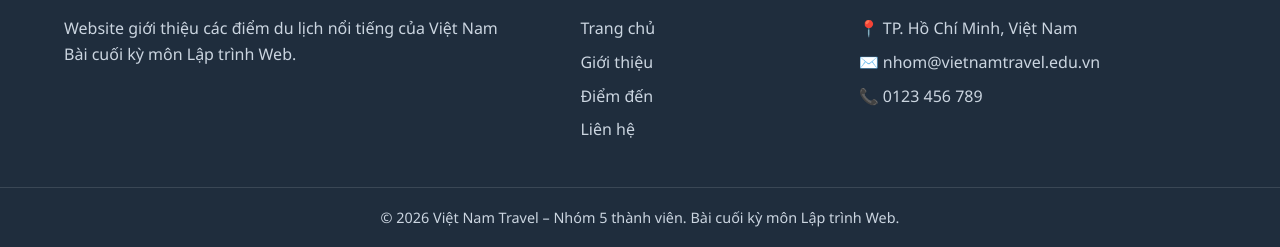
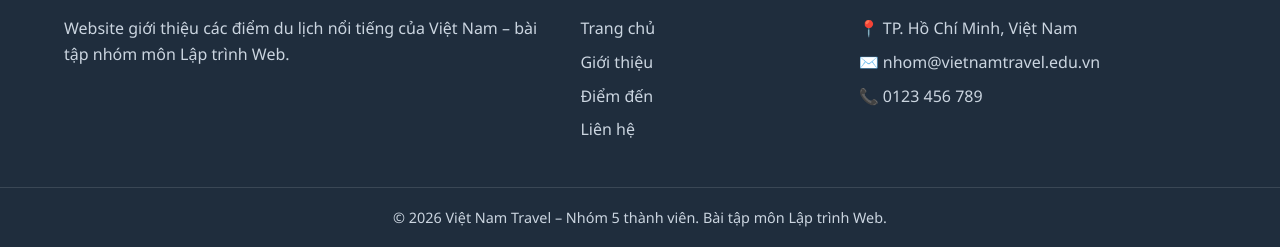
Before and after one commit to Dtv127/travel-tour-project, a plain HTML site: page web-project/contact.html in a window 1280 px wide. Shown: the part 1197-1444 px from the top of the page. Drawn offline with nearby package versions, Linux system fonts and the light colour scheme.

Commit message:
chỉnh sửa xong

```diff
--- a/web-project/contact.html
+++ b/web-project/contact.html
@@ -9,7 +9,8 @@
 </head>
 <body>
 
-<!-- ========== NAVBAR ========== -->
+
+ <!-- ========== NAVBAR ========== -->
  <header class="navbar">
    <div class="container nav-inner">
      <a href="index.html" class="logo">🌏 Việt Nam <span>Travel</span></a>
@@ -22,12 +23,12 @@
          <li><a href="products.html">Điểm đến</a></li>
          <li><a href="contact.html" class="active">Liên hệ</a></li>
        </ul>
-     </av>
+     </nav>
    </div>
  </header>
 
 
-<!-- ========== TIÊU ĐỀ TRANG ========== -->
+ <!-- ========== TIÊU ĐỀ TRANG ========== -->
  <section class="page-hero">
    <h1>Liên hệ &amp; Tài khoản</h1>
    <p>Gửi góp ý cho nhóm hoặc quản lý tài khoản của bạn</p>
@@ -38,6 +39,7 @@
  <main class="section">
    <div class="container contact-grid">
 
+
      <!-- Cột trái: Liên hệ / Góp ý -->
      <div class="panel">
        <h3>✉️ Liên hệ / Góp ý</h3>
@@ -46,6 +48,7 @@
          <li>✉️ nhom@vietnamtravel.edu.vn</li>
          <li>📞 0123 456 789</li>
        </ul>
+
 
        <form id="form-feedback" novalidate>
          <div class="form-group">
@@ -65,16 +68,19 @@
        </form>
      </div>
 
+
      <!-- Cột phải: Tài khoản -->
      <div class="panel">
        <h3>👤 Tài khoản</h3>
        <div class="account-status" id="account-status"></div>
+
 
        <div class="tabs">
          <button type="button" class="tab-btn active" data-tab="login">Đăng nhập</button>
          <button type="button" class="tab-btn" data-tab="register">Đăng ký</button>
          <button type="button" class="tab-btn" data-tab="change-pass">Đổi mật khẩu</button>
        </div>
+
 
        <!-- Đăng nhập -->
        <div class="tab-panel active" id="tab-login">
@@ -91,6 +97,7 @@
            <p class="msg" aria-live="polite"></p>
          </form>
        </div>
+
 
        <!-- Đăng ký -->
        <div class="tab-panel" id="tab-register">
@@ -116,6 +123,7 @@
          </form>
        </div>
 
+
        <!-- Đổi mật khẩu -->
        <div class="tab-panel" id="tab-change-pass">
          <form id="form-change-pass" novalidate>
@@ -137,17 +145,17 @@
        </div>
      </div>
 
+
    </div>
  </main>
 
 
- <!-- ========== FOOTER (Vy - giữ nguyên) ========== -->
+ <!-- ========== FOOTER ========== -->
  <footer class="footer">
    <div class="container footer-grid">
      <div class="footer-col">
        <h4>🌏 Việt Nam Travel</h4>
-       <p>Website giới thiệu các điểm du lịch nổi tiếng của Việt Nam </p>
-       <p>Bài cuối kỳ môn Lập trình Web.</p>
+       <p>Website giới thiệu các điểm du lịch nổi tiếng của Việt Nam – bài tập nhóm môn Lập trình Web.</p>
      </div>
      <div class="footer-col">
        <h4>Liên kết nhanh</h4>
@@ -168,7 +176,7 @@
      </div>
    </div>
    <div class="footer-bottom">
-     <p>&copy; 2026 Việt Nam Travel – Nhóm 5 thành viên. Bài cuối kỳ môn Lập trình Web.</p>
+     <p>&copy; 2026 Việt Nam Travel – Nhóm 5 thành viên. Bài tập môn Lập trình Web.</p>
    </div>
  </footer>
 
```
